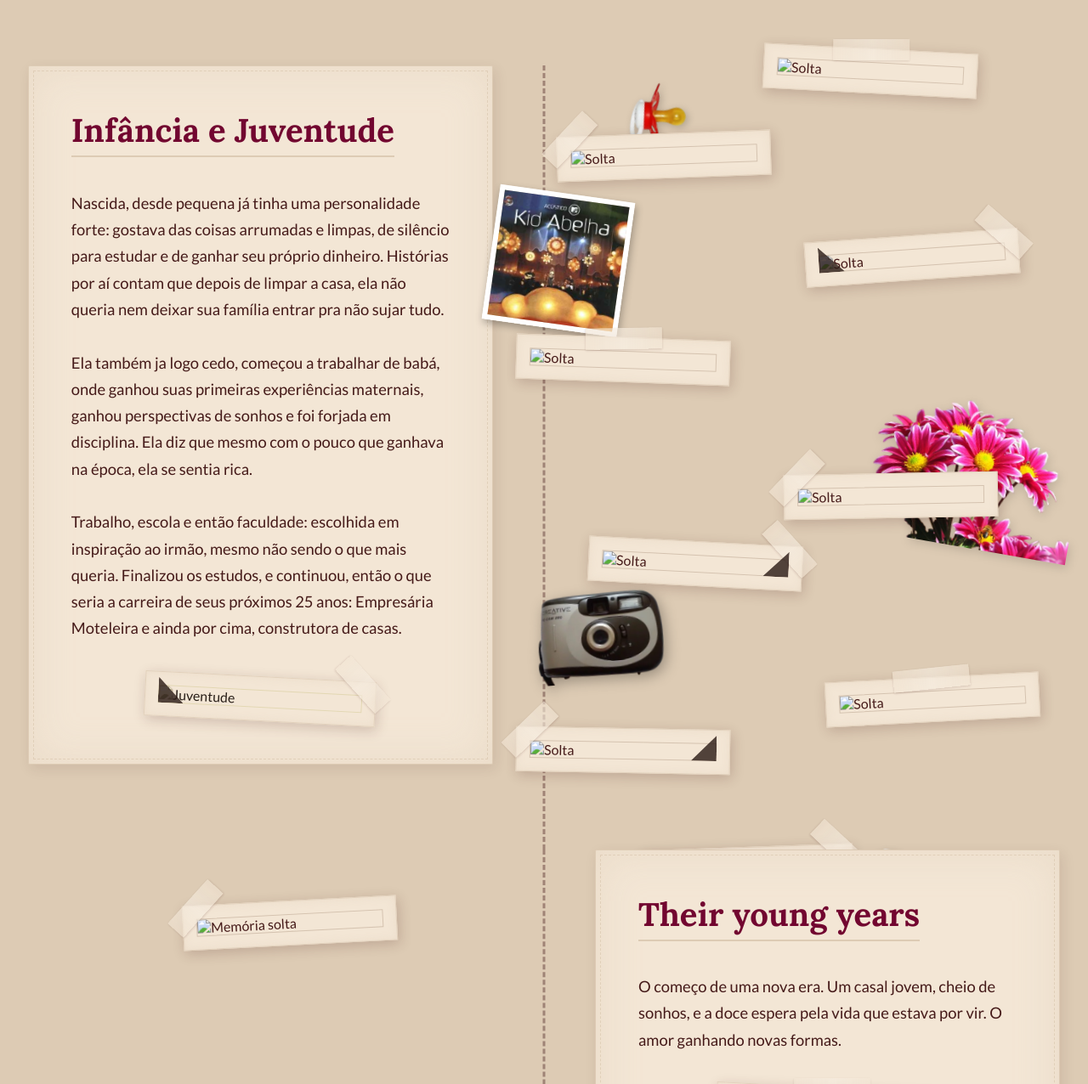
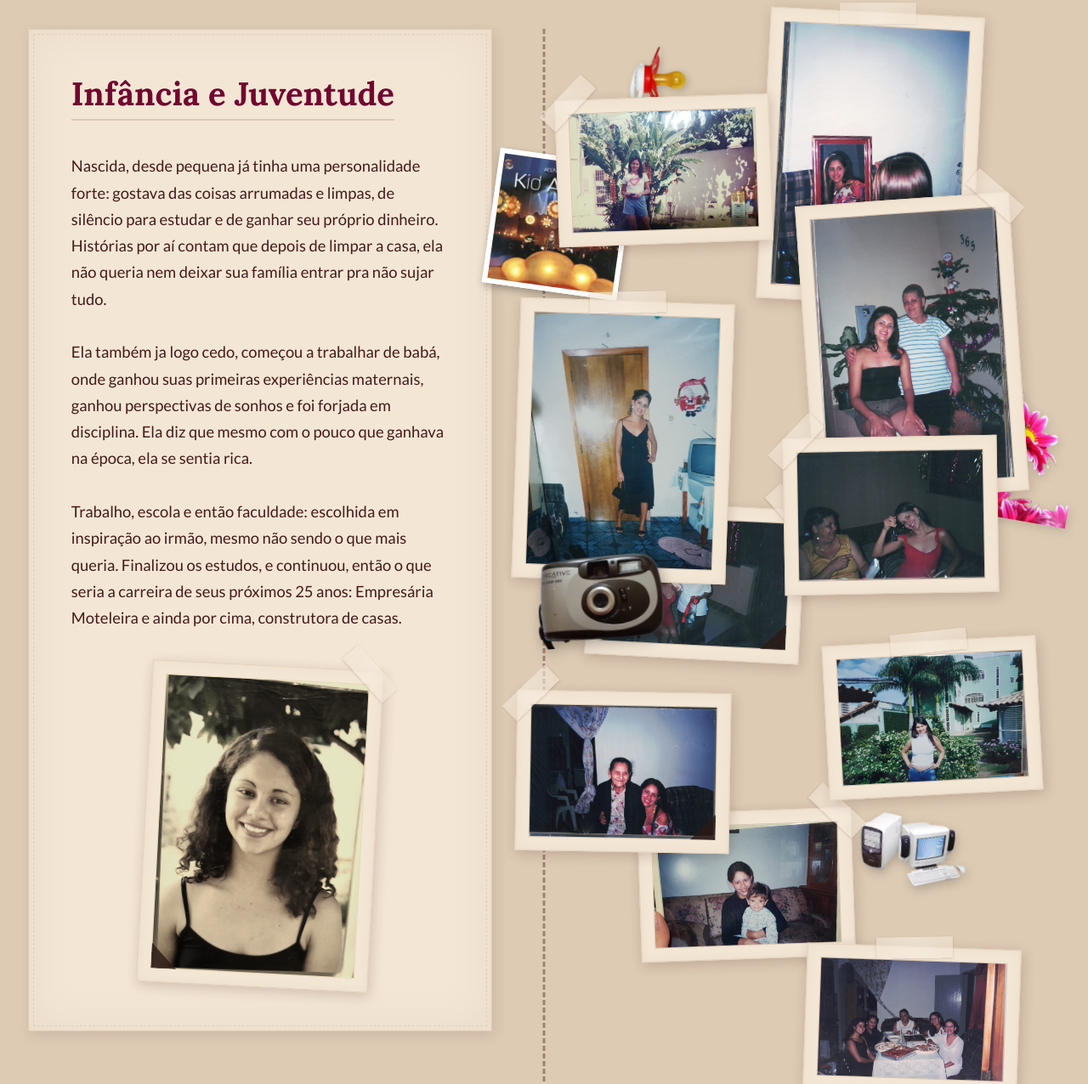
Before and after one commit to naylapf/Aniversario-mamae, a plain HTML site: page index.html in a window 1280 px wide. Shown: the part 901-2177 px from the top of the page at 85% size. Drawn offline with Linux system fonts and the light colour scheme.

Commit message:
Imagens arrumadas

```diff
--- a/index.html
+++ b/index.html
@@ -35,14 +35,13 @@
 
     <header class="hero fade-in">
         <h1 class="hero-title">Nadia Peralta Figueiredo</h1>
-        <p class="hero-subtitle">Um pouquinho da vida de uma grande mulher - mamae, desculpa por não estar completo
-            ainda</p>
+        <p class="hero-subtitle">Um pouquinho da vida de uma grande mulher</p>
 
         <div class="polaroid-wrapper">
             <div class="polaroid tilt-right" style="z-index: 2; max-width: 95vw;">
                 <div style="display: flex; gap: 20px; align-items: center; justify-content: center; flex-wrap: wrap;">
                     <img src="infancia-juventude/Bebe.jpeg" alt="Bebê">
-                    <img src="infancia-juventude/Atras da foto.jpeg" alt="Verso da foto"
+                    <img src="infancia-juventude/Atras-da-foto.jpeg" alt="Verso da foto"
                         style="width: 220px; transform: rotate(2deg);">
                 </div>
                 <div class="polaroid-caption">Em 8 de junho de 1982, o mundo se preparava para receber ela</div>
@@ -68,7 +67,7 @@
                 <div class="photo-gallery phase-1-gallery"
                     style="flex-direction: column; align-items: center; margin-top: 30px;">
                     <div class="polaroid tilt-right sepia-filter">
-                        <img src="infancia-juventude/Adolescente-Jovem 2.jpeg" alt="Juventude">
+                        <img src="infancia-juventude/Adolescente-Jovem-2.jpeg" alt="Juventude">
                         <div class="tape top-right"></div>
                         <div class="photo-corner bottom-left"></div>
                     </div>
@@ -94,48 +93,51 @@
 
             <!-- Loose Photos Espalhadas amplamente -->
             <div class="loose-photo polaroid" style="top: -20px; right: 8%; transform: rotate(3deg); z-index: 2;">
-                <img src="infancia-juventude/Adolescente-Jovem 1.jpeg" alt="Solta">
+                <img src="infancia-juventude/Adolescente-Jovem-1.jpeg" alt="Solta">
                 <div class="tape top-center"></div>
             </div>
             <div class="loose-photo polaroid" style="top: 80px; right: 28%; transform: rotate(-2deg); z-index: 2;">
-                <img src="infancia-juventude/Adolescente-Jovem 3.jpeg" alt="Solta">
+                <img src="infancia-juventude/Adolescente-Jovem-3.jpeg" alt="Solta">
                 <div class="tape top-left"></div>
             </div>
             <div class="loose-photo polaroid" style="top: 200px; right: 4%; transform: rotate(-4deg); z-index: 3;">
-                <img src="infancia-juventude/Mamae e Vovo 1.jpeg" alt="Solta">
+                <img src="infancia-juventude/Mamae-Vovo-1.jpeg" alt="Solta">
                 <div class="tape top-right"></div>
                 <div class="photo-corner bottom-left"></div>
             </div>
             <div class="loose-photo polaroid" style="top: 320px; right: 32%; transform: rotate(2deg); z-index: 2;">
-                <img src="infancia-juventude/Adolescente-Jovem 4.jpeg" alt="Solta">
+                <img src="infancia-juventude/Adolescente-Jovem-4.jpeg" alt="Solta">
                 <div class="tape top-center"></div>
             </div>
             <div class="loose-photo polaroid" style="top: 480px; right: 6%; transform: rotate(-1deg); z-index: 4;">
-                <img src="infancia-juventude/Mamae e Vovo 2.jpeg" alt="Solta">
+                <img src="infancia-juventude/Mamae-Vovo-2.jpeg" alt="Solta">
                 <div class="tape top-left"></div>
             </div>
             <div class="loose-photo polaroid" style="top: 560px; right: 25%; transform: rotate(3deg); z-index: 1;">
-                <img src="infancia-juventude/Mamae e Bisa 1.jpeg" alt="Solta">
+                <img src="infancia-juventude/Mamae-Bisa-1.jpeg" alt="Solta">
                 <div class="tape top-right"></div>
                 <div class="photo-corner bottom-right"></div>
             </div>
             <div class="loose-photo polaroid" style="top: 720px; right: 2%; transform: rotate(-3deg); z-index: 2;">
-                <img src="infancia-juventude/Adolescente-Jovem 5.jpeg" alt="Solta">
+                <img src="infancia-juventude/Adolescente-Jovem-5.jpeg" alt="Solta">
                 <div class="tape top-center"></div>
             </div>
             <div class="loose-photo polaroid" style="top: 780px; right: 32%; transform: rotate(1deg); z-index: 4;">
-                <img src="infancia-juventude/Mamae e Bisa 2.jpeg" alt="Solta">
+                <img src="infancia-juventude/Mamae-Bisa-2.jpeg" alt="Solta">
                 <div class="tape top-left"></div>
                 <div class="photo-corner bottom-right"></div>
             </div>
             <div class="loose-photo polaroid" style="top: 920px; right: 20%; transform: rotate(-2deg); z-index: 1;">
-                <img src="infancia-juventude/Mamae e Bruninho.jpeg" alt="Solta">
+                <img src="infancia-juventude/Mamae-Bruninho.jpeg" alt="Solta">
                 <div class="tape top-right"></div>
             </div>
             <div class="loose-photo polaroid" style="top: 1080px; right: 4%; transform: rotate(2deg); z-index: 3;">
-                <img src="infancia-juventude/Familia antes.jpeg" alt="Solta">
+                <img src="infancia-juventude/Familia-antes.jpeg" alt="Solta">
                 <div class="tape top-center"></div>
             </div>
+
+            <!-- Spacer para forçar a altura e não sobrepor a Fase 2 -->
+            <div style="height: 1400px; width: 1px; flex-shrink: 0;"></div>
         </section>
 
         <!-- Fase 2 -->
@@ -160,7 +162,7 @@
             </div>
             <!-- Loose Photo -->
             <div class="loose-photo polaroid tilt-left">
-                <img src="infancia-juventude/Adolescente-Jovem 3.jpeg" alt="Memória solta">
+                <img src="infancia-juventude/Adolescente-Jovem-3.jpeg" alt="Memória solta">
                 <div class="tape top-left"></div>
             </div>
         </section>
@@ -192,7 +194,7 @@
             </div>
             <!-- Loose Photo -->
             <div class="loose-photo polaroid tilt-right">
-                <img src="infancia-juventude/Mamae e Bruninho.jpeg" alt="Memória solta">
+                <img src="infancia-juventude/Mamae-Bruninho.jpeg" alt="Memória solta">
                 <div class="tape top-center"></div>
             </div>
         </section>
@@ -242,7 +244,7 @@
     </main>
 
     <footer class="footer fade-in">
-        <p class="signature">FELIZ ANIVERSÁRIOO MAMÃE!!! ❤️</p>
+        <p class="signature">FELIZ ANIVERSÁRIO MAMÃE!!! ❤️</p>
     </footer>
 
     <script src="script.js"></script>
```
